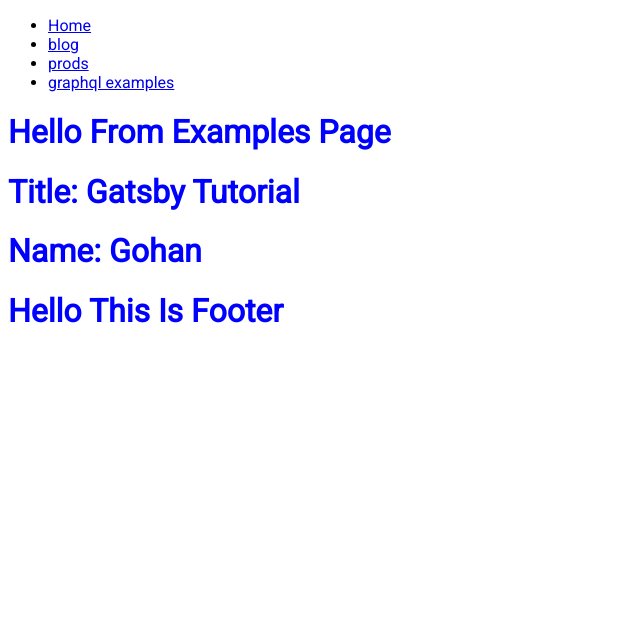
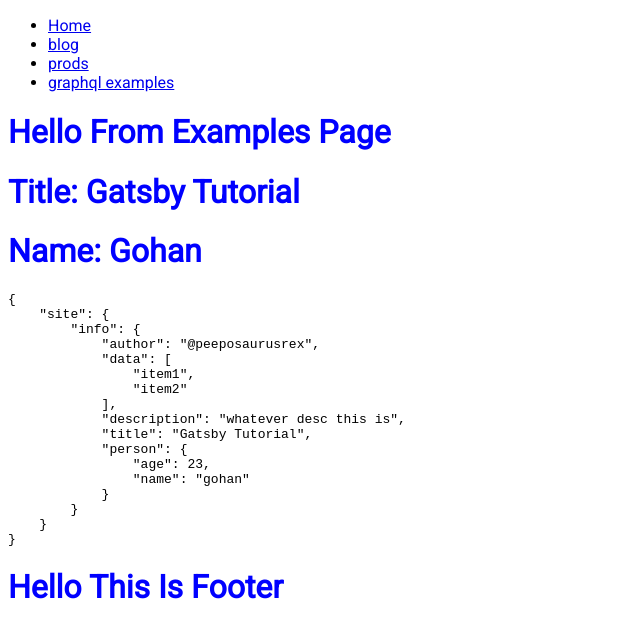
Before and after one commit to Pedro-Garcez/gatsbyTutorial, a Gatsby site: page /examples in a window 1280 px wide. Shown: the whole page, without its empty margins (0-640 px from the left). Built offline with nearby package versions, Linux system fonts and the light colour scheme; Gatsby itself is replaced by a stand-in of ours.

Commit message:
Created headerstatic component to learn old syntax for creating graphql static querys. Removed unnecessary consolelog from products page. Named our graphql query in header js. Added headerstatic component to examples page.

```diff
--- a/src/examples/Header.js
+++ b/src/examples/Header.js
@@ -1,7 +1,7 @@
 import React from "react"
 import { useStaticQuery, graphql } from "gatsby"
 const getData = graphql`
-  {
+  query firstQuery {
     site {
       info: siteMetadata {
         author
--- /dev/null
+++ b/src/examples/HeaderStatic.js
@@ -0,0 +1,26 @@
+import React from "react"
+import { StaticQuery, graphql } from "gatsby"
+
+const ComponentName = () => (
+  <StaticQuery
+    query={graphql`
+      {
+        site {
+          info: siteMetadata {
+            author
+            data
+            description
+            title
+            person {
+              age
+              name
+            }
+          }
+        }
+      }
+    `}
+    render={(data) => <pre>{JSON.stringify(data, null, 4)}</pre>}
+  ></StaticQuery>
+)
+
+export default ComponentName
--- a/src/pages/examples.js
+++ b/src/pages/examples.js
@@ -1,14 +1,14 @@
 import React from "react"
 import Header from "../examples/Header"
+import HeaderStatic from "../examples/HeaderStatic"
 import Layout from "../components/Layout"
 
 const examples = () => {
   return (
     <Layout>
-      <div>
-        <h1>hello from examples page</h1>
-        <Header />
-      </div>
+      <h1>hello from examples page</h1>
+      <Header />
+      <HeaderStatic />
     </Layout>
   )
 }
--- a/src/pages/products.js
+++ b/src/pages/products.js
@@ -1,7 +1,6 @@
 import React from "react"
 import Layout from "../components/Layout"
 import styles from "../components/products.module.css"
-console.log(styles)
 
 const products = () => {
   return (
```
